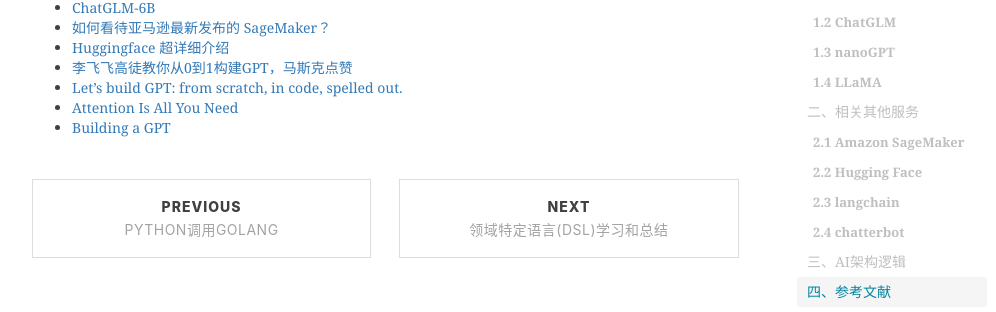
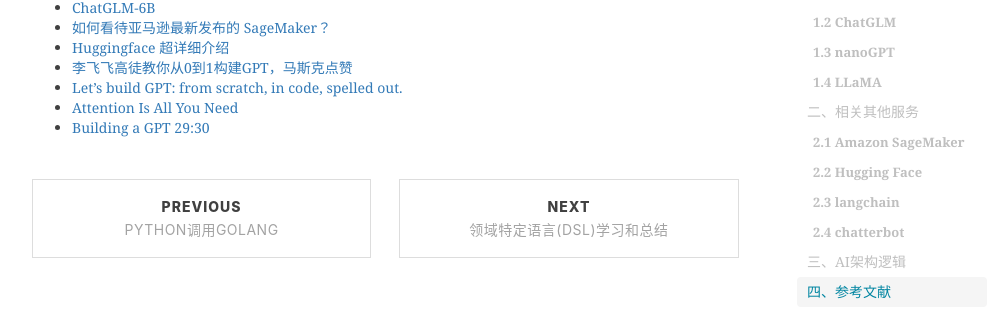
Before and after one commit to shihai1991/shihai1991.github.io, a Jekyll site: the page built from _posts/2023-02-16-openai生态调研.md, in a window 1280 px wide and 900 px high, scrolled down 2458 px. Shown: the part 142-454 px from the top of the window, without its empty margins (233-1229 px from the left). Built offline with Jekyll 4.4.1, drawn with Linux system fonts in a browser that asks for light colours; nearby versions of some CDN libraries; comment, search, counter and statistics services are not loaded.

Commit message:
Update 2023-02-16-openai生态调研.md

```diff
--- a/_posts/2023-02-16-openai生态调研.md
+++ b/_posts/2023-02-16-openai生态调研.md
@@ -62,4 +62,4 @@
 - [李飞飞高徒教你从0到1构建GPT，马斯克点赞](https://zhuanlan.zhihu.com/p/600057039)
 - [Let's build GPT: from scratch, in code, spelled out.](https://www.youtube.com/watch?v=kCc8FmEb1nY)
 - [Attention Is All You Need](https://arxiv.org/pdf/1706.03762.pdf)
-- [Building a GPT](https://colab.research.google.com/drive/1JMLa53HDuA-i7ZBmqV7ZnA3c_fvtXnx-?usp=sharing)
+- [Building a GPT 29:30](https://colab.research.google.com/drive/1JMLa53HDuA-i7ZBmqV7ZnA3c_fvtXnx-?usp=sharing)
```
